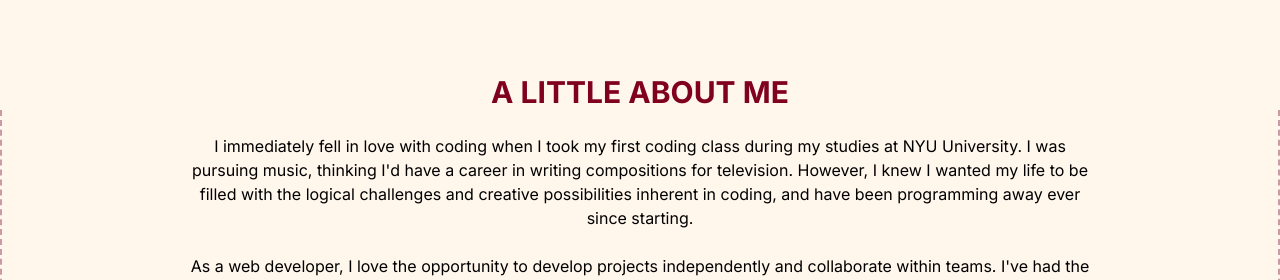
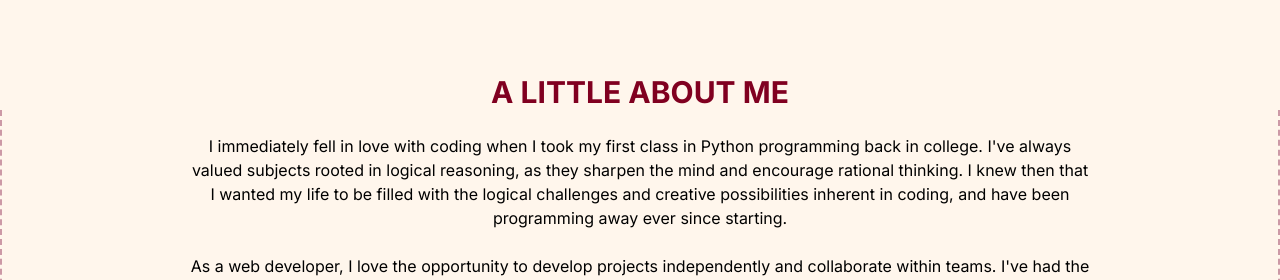
Before and after one commit to AliyaSalmanova1/Personal-Portfolio, a Next.js app: page / in a window 1280 px wide. Shown: the part 880-1160 px from the top of the page. Built offline with nearby package versions, Linux system fonts and the light colour scheme; no server answers.

Commit message:
updated about me text

```diff
--- a/src/components/About.tsx
+++ b/src/components/About.tsx
@@ -19,9 +19,9 @@ const About = () => {
 
 
                     <br/>
-                    <p>I immediately fell in love with coding when I took my first coding class during my studies at NYU University.
-                        I was pursuing music, thinking I&apos;d have a career in writing compositions for television.
-                        However, I knew I wanted my life to be filled with the logical challenges and creative possibilities inherent in coding,
+                    <p>I immediately fell in love with coding when I took my first class in Python programming back in college.
+                         I've always valued subjects rooted in logical reasoning, as they sharpen the mind and encourage rational thinking.
+                        I knew then that I wanted my life to be filled with the logical challenges and creative possibilities inherent in coding,
                         and have been programming away ever since starting.
                     </p>
                     <br/>
```
